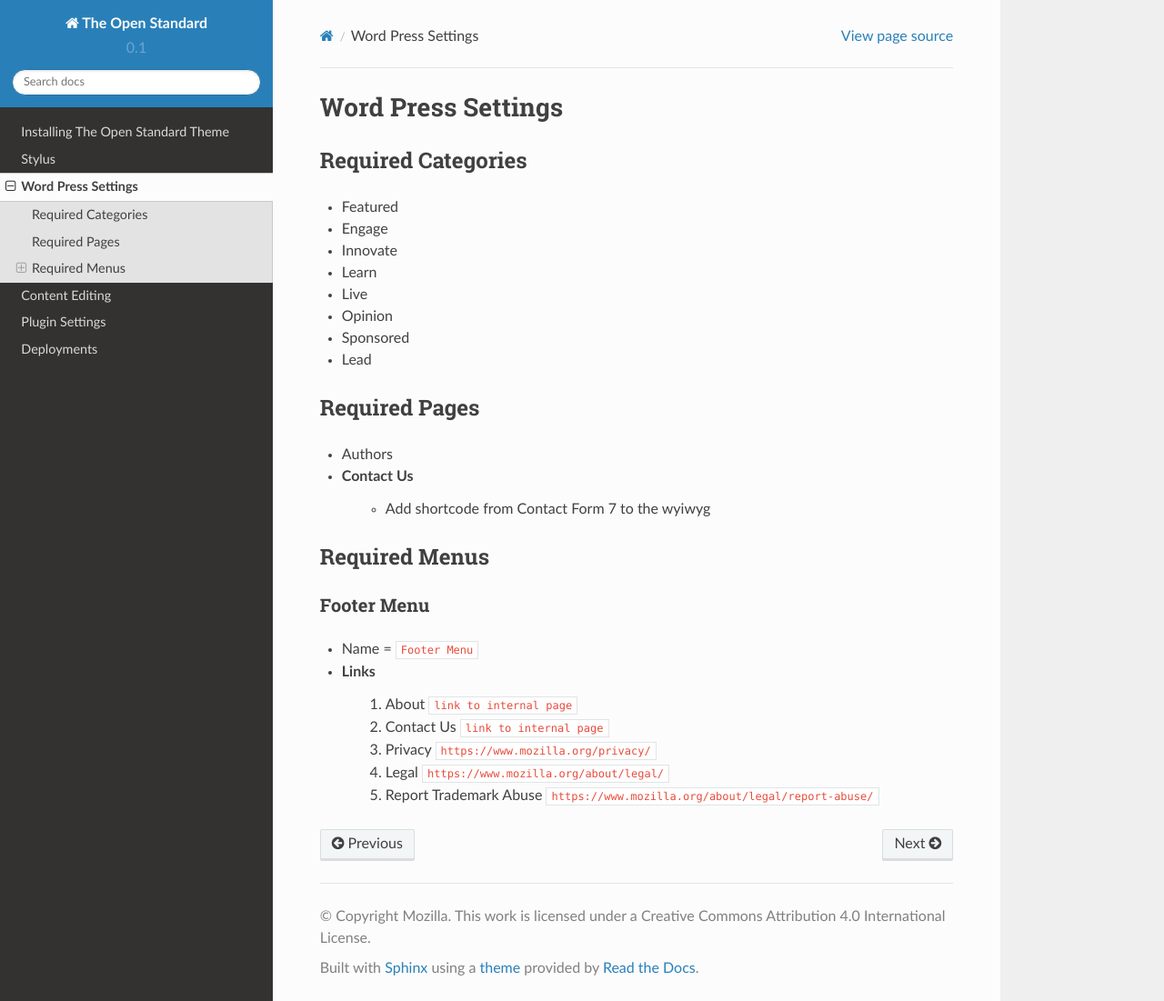
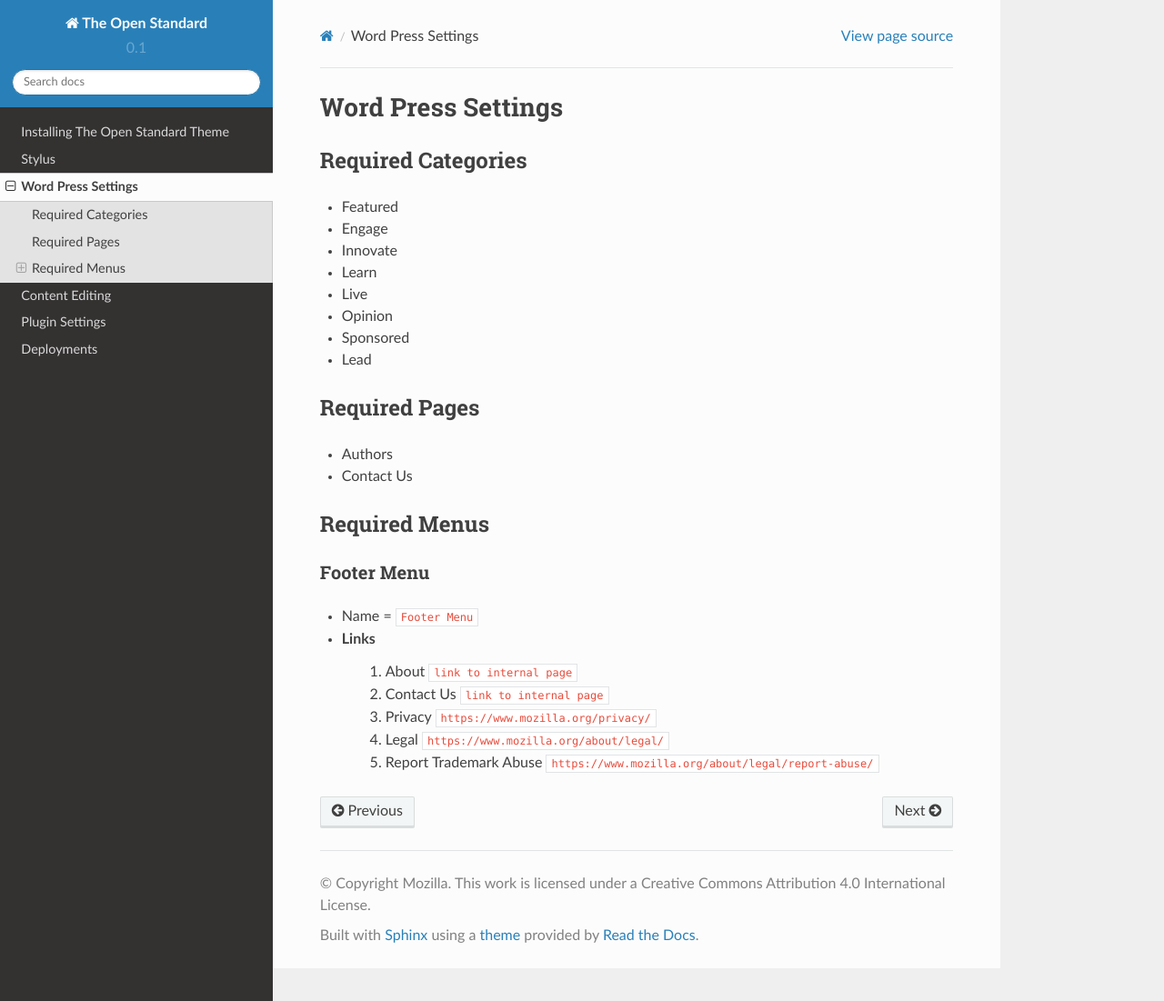
Before and after one commit to mozilla/theopenstandard, a Sphinx documentation site: the page built from docs/wpsettings.rst, in a window 1280 px wide and 1101 px high. Shown: the whole window at 91% size. Built offline with Sphinx 7.4.7 and the Read the Docs theme 2.0.0, drawn with Linux system fonts in a browser that asks for light colours.

Commit message:
Minor updates to docs.

```diff
--- a/docs/wpsettings.rst
+++ b/docs/wpsettings.rst
@@ -10,20 +10,19 @@
 
 Required Categories
 -------------------
-- Featured
-- Engage
-- Innovate
-- Learn
-- Live
-- Opinion
-- Sponsored
-- Lead
+* Featured
+* Engage
+* Innovate
+* Learn
+* Live
+* Opinion
+* Sponsored
+* Lead
 
 Required Pages
 --------------
-- Authors
-- Contact Us
-	* Add shortcode from Contact Form 7 to the wyiwyg
+* Authors
+* Contact Us
 
 Required Menus
 --------------
```
Also changed, not shown: docs/articles.rst (+15 -6 lines), docs/pluginsettings.rst (+18 -5 lines).
